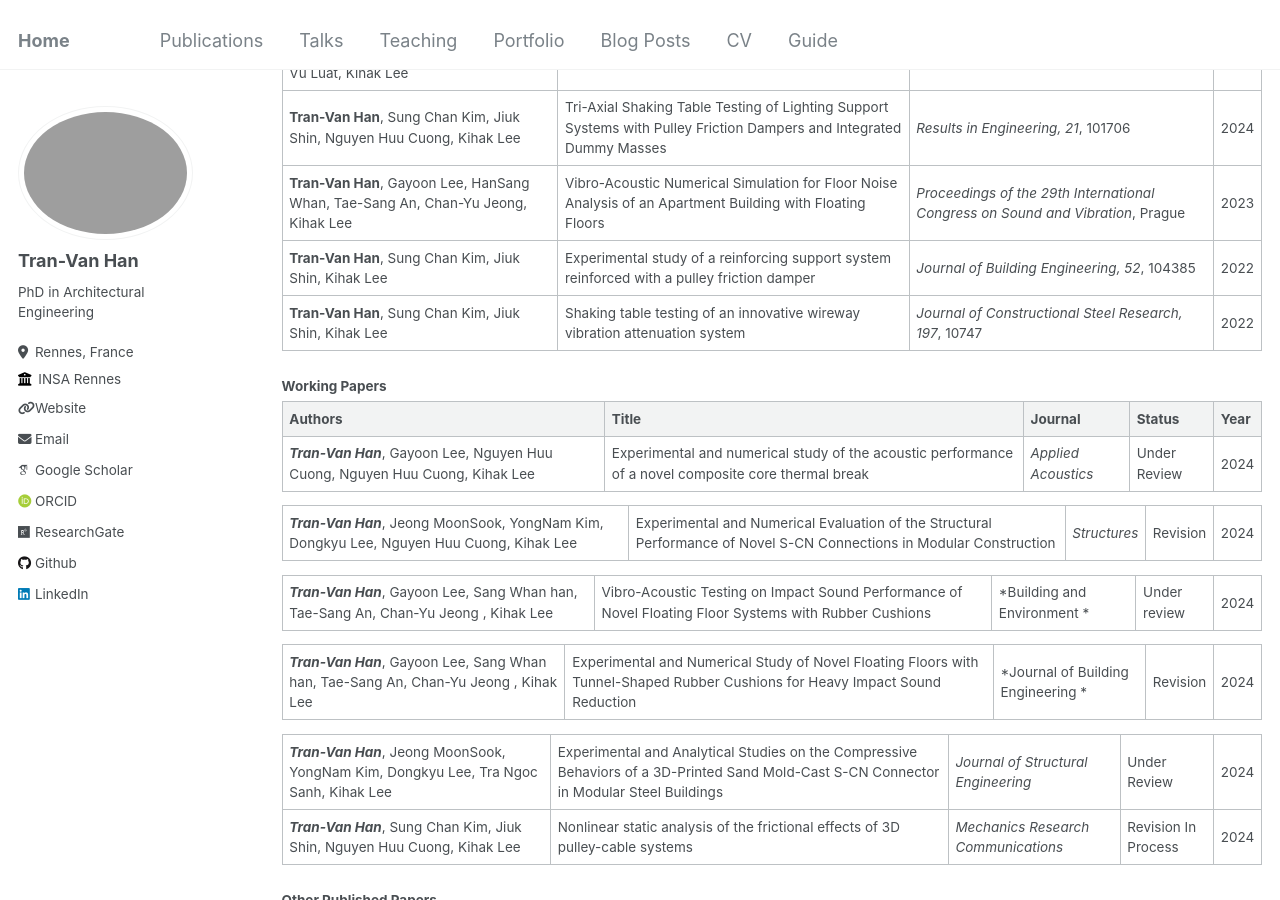
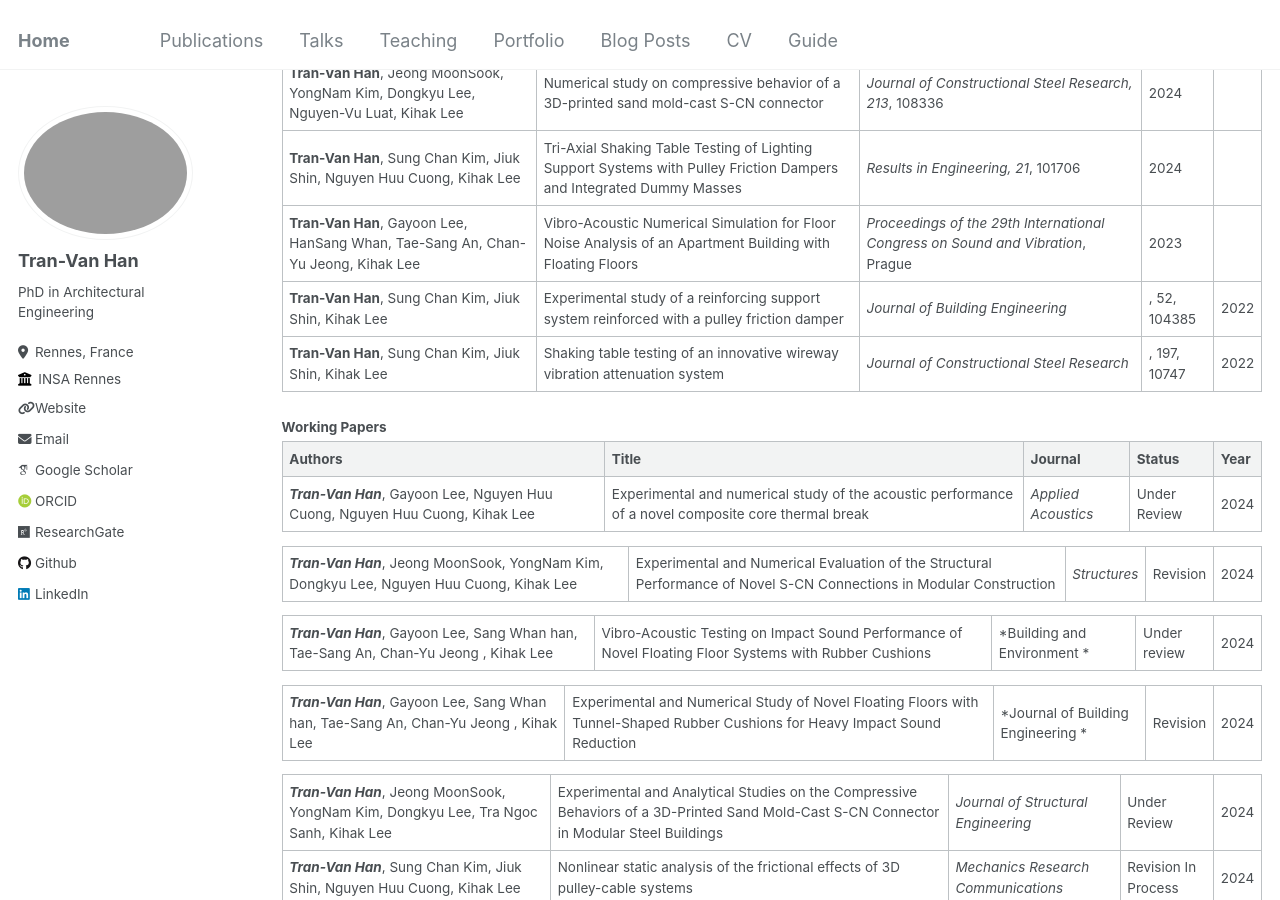
Before and after one commit to tranhan1405/tranhan1405.github.io, a Jekyll site: the page built from _pages/cv.md, in a window 1280 px wide and 900 px high, scrolled down 1260 px. Built offline with Jekyll 4.4.1, drawn with Linux system fonts in a browser that asks for light colours; some web fonts are replaced.

Commit message:
Update cv.md

```diff
--- a/_pages/cv.md
+++ b/_pages/cv.md
@@ -47,8 +47,8 @@
 | **Tran-Van Han**, Jeong MoonSook, YongNam Kim, Dongkyu Lee, Nguyen-Vu Luat, Kihak Lee | Numerical study on compressive behavior of a 3D-printed sand mold-cast S-CN connector | *Journal of Constructional Steel Research, 213*, 108336 | 2024 |
 | **Tran-Van Han**, Sung Chan Kim, Jiuk Shin, Nguyen Huu Cuong, Kihak Lee | Tri-Axial Shaking Table Testing of Lighting Support Systems with Pulley Friction Dampers and Integrated Dummy Masses | *Results in Engineering, 21*, 101706 | 2024 |
 | **Tran-Van Han**, Gayoon Lee, HanSang Whan, Tae-Sang An, Chan-Yu Jeong, Kihak Lee | Vibro-Acoustic Numerical Simulation for Floor Noise Analysis of an Apartment Building with Floating Floors | *Proceedings of the 29th International Congress on Sound and Vibration*, Prague | 2023 |
-| **Tran-Van Han**, Sung Chan Kim, Jiuk Shin, Kihak Lee | Experimental study of a reinforcing support system reinforced with a pulley friction damper | *Journal of Building Engineering, 52*, 104385 | 2022 |
-| **Tran-Van Han**, Sung Chan Kim, Jiuk Shin, Kihak Lee | Shaking table testing of an innovative wireway vibration attenuation system | *Journal of Constructional Steel Research, 197*, 10747 | 2022 |
+| **Tran-Van Han**, Sung Chan Kim, Jiuk Shin, Kihak Lee | Experimental study of a reinforcing support system reinforced with a pulley friction damper | *Journal of Building Engineering*| , 52, 104385 | 2022 |
+| **Tran-Van Han**, Sung Chan Kim, Jiuk Shin, Kihak Lee | Shaking table testing of an innovative wireway vibration attenuation system | *Journal of Constructional Steel Research*|, 197, 10747 | 2022 |
 
 
 #### Working Papers
```
